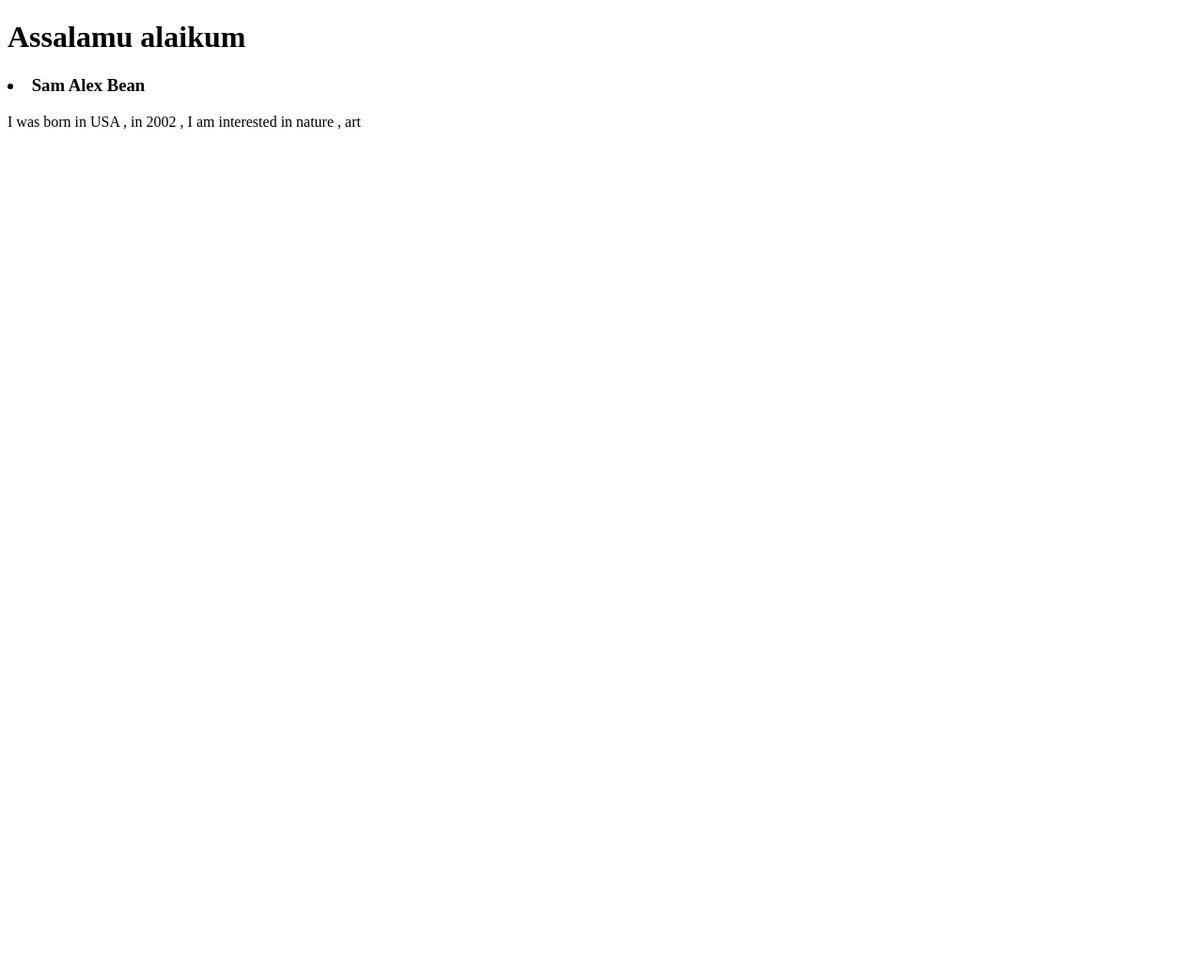
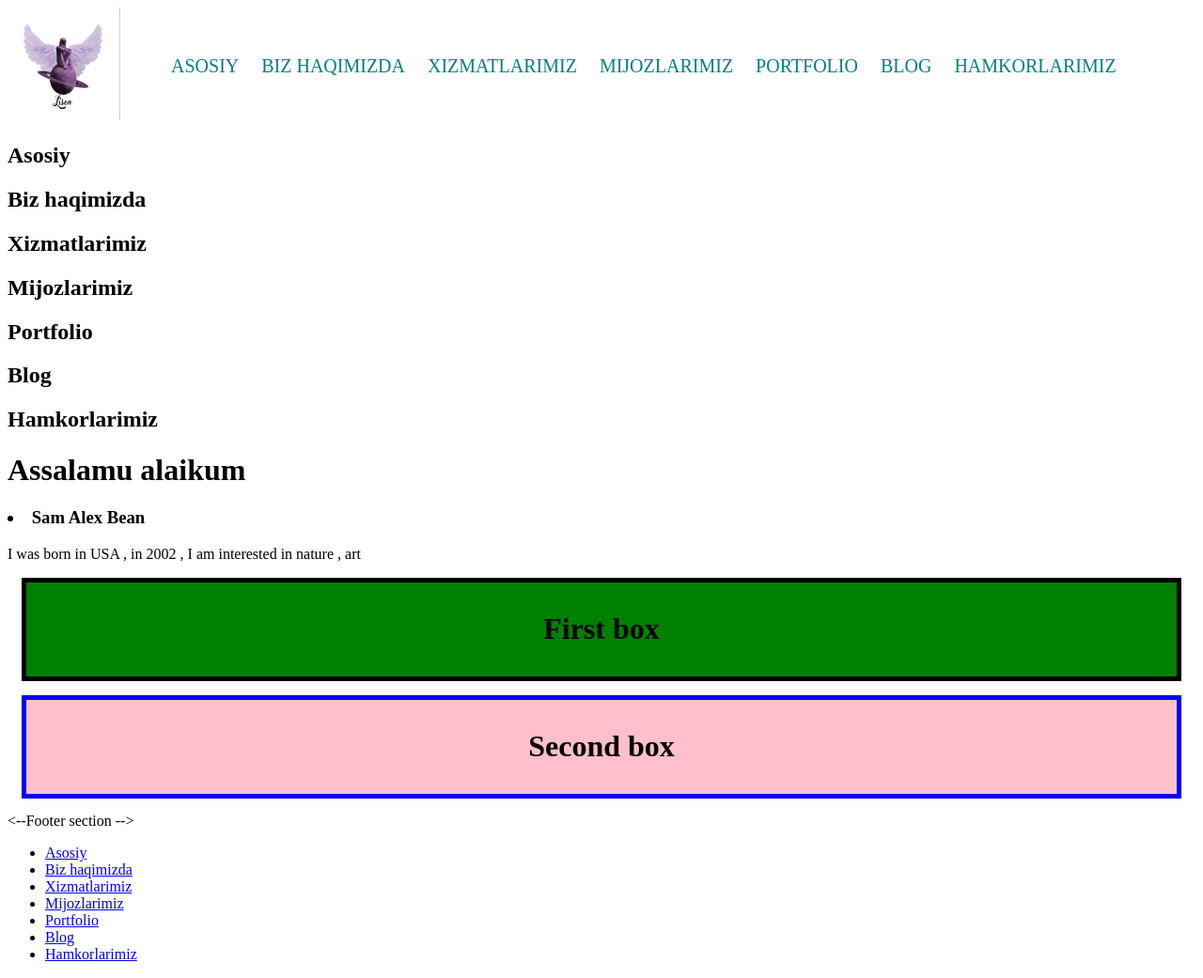
Before and after one commit to SanoManjiroa/Startup, a Django app: page / in a window 1280 px wide. Shown: the whole page at 94% size. Before the commit the page ends 138 px from the top, so only its background shows below. Run offline with Django 5.2, Linux system fonts and the light colour scheme; data comes from the database, SQL or seed files in the repository.

Commit message:
Css bo'yicha ba'zi xossalarni test qilib chiqayabman static dir tuzildi va dasturga ulandi

```diff
--- a/Lison/settings.py
+++ b/Lison/settings.py
@@ -117,6 +117,9 @@ USE_TZ = True
 # https://docs.djangoproject.com/en/5.2/howto/static-files/
 
 STATIC_URL = 'static/'
+STATICFILES_DIRS = [
+    BASE_DIR / "static",  # Path to your global static folder
+]
 STATIC_ROOT = os.path.join(BASE_DIR, 'staticfiles')
 STATICSTORAGE = 'whitenoise.storage.CompressedManifestStaticFilesStorage'
 
--- /dev/null
+++ b/static/css/base.css
@@ -0,0 +1,43 @@
+.first-box{
+        background-color: green;
+        padding: 10px;
+        border: 5px, solid black;
+        text-align: center;
+        margin: 15px;
+    }
+    .second-box{
+        padding:10px;
+        background-color: pink;
+        border: 5px, solid blue;
+        text-align: center;
+        margin: 15px;
+    }
+
+    .main-header-brand{
+        display: inline-block;
+        vertical-align: middle;
+    }
+
+    .main-header-brand img{
+        width: 120px;
+        height: 120px;
+    }
+    .main-nav{
+        display: inline-block;
+        vertical-align: middle;
+    }
+    .main-navigation-item{
+        display:inline-block;
+        padding:10px;
+    }
+
+    .main-navigation-item a{
+        font-size: 20px;
+        font-weight: 500;
+        color : #008080;
+        text-transform: uppercase;
+        text-decoration: none;
+    }
+    .main-navigation-item a:hover{
+        color: #FF69B4;
+    }
--- a/templates/base.html
+++ b/templates/base.html
@@ -1,11 +1,146 @@
 <!DOCTYPE html>
 <html lang="en">
 <head>
+    {% load static %}
     <meta charset="UTF-8">
     <title>{% block title %} {% endblock %} </title>
+    <link rel="stylesheet" href="{% static 'css/base.css' %}">
 </head>
 <body>
-{% block body %}
-{% endblock %}
+<!--Header section -->
+<header class="main_header">
+        <div class="main-header-brand">
+              <img src="{% static 'images/iroda.png' %}" alt="Logo">
+        </div>
+    <nav class="main-nav">
+        <ul class="main-navigation-items">
+            <li class="main-navigation-item">
+                <a href="#">Asosiy</a>
+            </li>
+            <li class="main-navigation-item">
+                <a href="#">Biz haqimizda</a>
+
+            </li>
+            <li class="main-navigation-item">
+                <a href="#">Xizmatlarimiz</a>
+            </li>
+            <li class="main-navigation-item">
+                 <a href="#">Mijozlarimiz</a>
+            </li>
+             <li class="main-navigation-item">
+                 <a href="#">Portfolio</a>
+            </li>
+             <li class="main-navigation-item">
+                <a href="#">Blog</a>
+            </li>
+             <li class="main-navigation-item">
+                <a href="#">Hamkorlarimiz</a>
+            </li>
+        </ul>
+    </nav>
+</header>
+<!--/Header section -->
+
+<!--Main section -->
+<section id="main-section">
+    <h1>
+        Asosiy
+    </h1>
+</section>
+<!--/Main section -->
+
+<!--About us section -->
+<section id="about-section">
+    <h1>
+        Biz haqimizda
+    </h1>
+</section>
+<!--/About us  section -->
+
+<!--Service section -->
+<section id="service-section">
+    <h1>
+        Xizmatlarimiz
+    </h1>
+</section>
+<!--/Service section -->
+
+<!--Customers section -->
+<section id="customers-section">
+    <h1>
+        Mijozlarimiz
+    </h1>
+</section>
+<!--/Customers section -->
+
+<!--Portfolio section -->
+<section id="portfolio-section">
+    <h1>
+        Portfolio
+    </h1>
+</section>
+<!--/Portfolio section -->
+
+<!--Portfolio section -->
+<section id="blog-section">
+    <h1>
+        Blog
+    </h1>
+</section>
+<!--/Blog section -->
+
+<!--Partners section -->
+<section id="partners-section">
+    <h1>
+        Hamkorlarimiz
+    </h1>
+</section>
+<!--/Partners section -->
+
+{% block body %}{% endblock %}
+
+
+<!-- Just a box -->
+
+<div class="first-box">
+    <h1>First box</h1>
+</div>
+
+<div class="second-box">
+    <h1>Second box</h1>
+</div>
+<!-- /Just a box -->
+
+
+<--Footer section -->
+<footer>
+        <nav>
+        <ul>
+            <li>
+                <a href="#">Asosiy</a>
+            </li>
+            <li>
+                <a href="#">Biz haqimizda</a>
+
+            </li>
+            <li>
+                <a href="#">Xizmatlarimiz</a>
+            </li>
+            <li>
+                 <a href="#">Mijozlarimiz</a>
+            </li>
+            <li>
+                 <a href="#">Portfolio</a>
+            </li>
+            <li>
+                <a href="#">Blog</a>
+            </li>
+            <li>
+                <a href="#">Hamkorlarimiz</a>
+            </li>
+        </ul>
+    </nav>
+</footer>
+<!-- /Footer section -->
 </body>
 </html>
```
Also changed, not shown: static/images/iroda.png (added).
